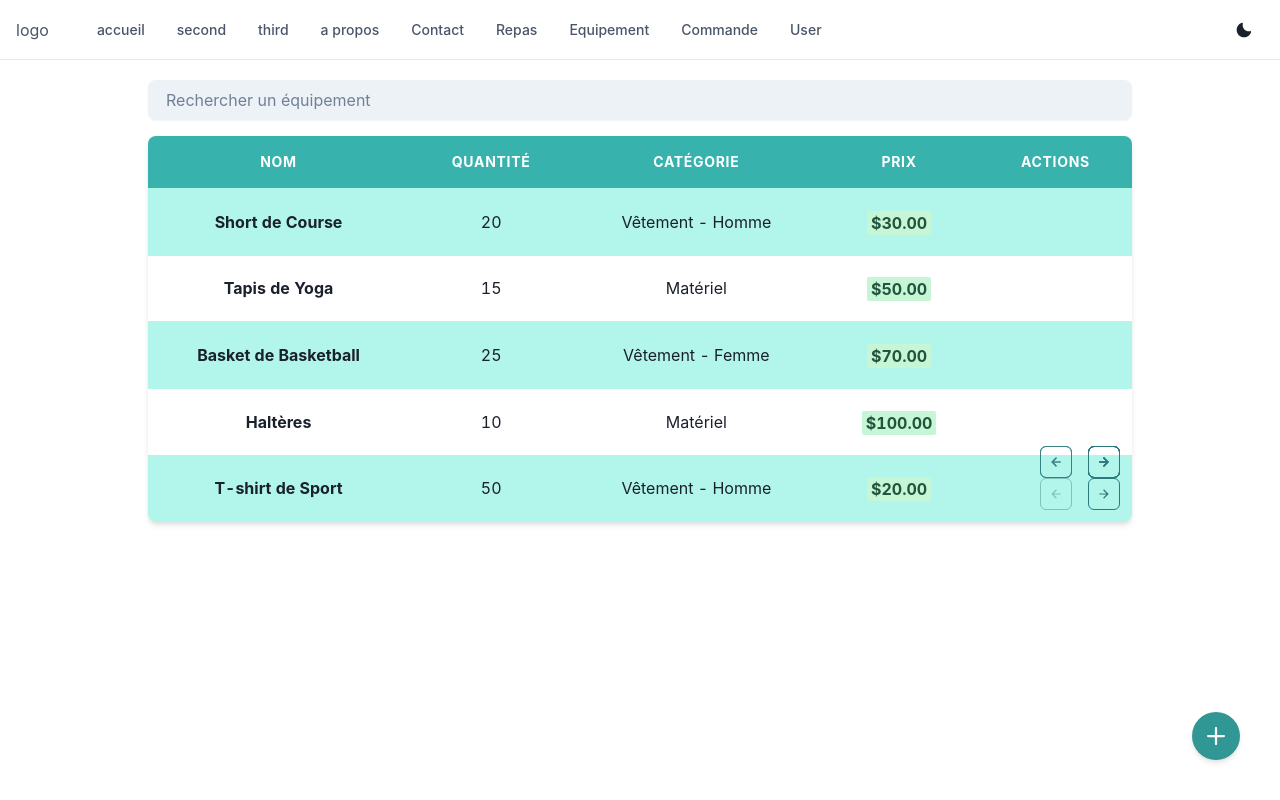
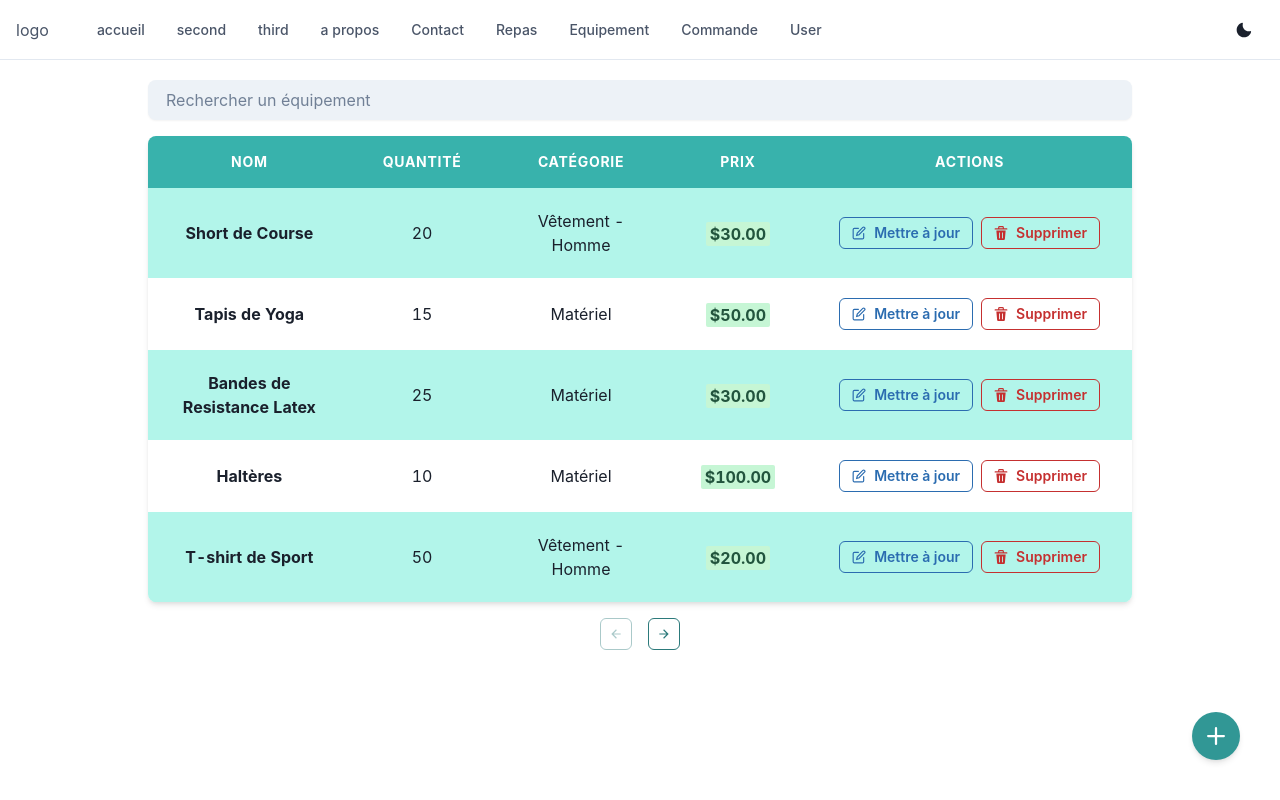
Before and after one commit to KabsiMontassar/mood-food, a React (Vite) app: page /Equipement in a window 1280 px wide. Built offline with nearby package versions, Linux system fonts and the light colour scheme.

Commit message:
Added "Enregistrer," "Annuler," and "Équipement suivant" buttons in the sidebar for updating equipment.

```diff
--- a/src/Pages/Equipement.jsx
+++ b/src/Pages/Equipement.jsx
@@ -11,12 +11,12 @@ const GestionEquipement = () => {
   const initialEquipements = [
     { nom: 'Short de Course', quantite: 20, categorie: 'Vêtement', prix: 30, sousCategorie: 'Homme' },
     { nom: 'Tapis de Yoga', quantite: 15, categorie: 'Matériel', prix: 50, sousCategorie: '' },
-    { nom: 'Basket de Basketball', quantite: 25, categorie: 'Vêtement', prix: 70, sousCategorie: 'Femme' },
+    { nom: 'Bandes de Resistance Latex', quantite: 25, categorie: 'Matériel', prix: 30, sousCategorie: '' },
     { nom: 'Haltères', quantite: 10, categorie: 'Matériel', prix: 100, sousCategorie: '' },
     { nom: 'T-shirt de Sport', quantite: 50, categorie: 'Vêtement', prix: 20, sousCategorie: 'Homme' },
     { nom: 'Rameur', quantite: 5, categorie: 'Matériel', prix: 300, sousCategorie: '' },
     { nom: 'Legging de Yoga', quantite: 35, categorie: 'Vêtement', prix: 40, sousCategorie: 'Femme' },
-    { nom: 'Ballon de Football', quantite: 20, categorie: 'Matériel', prix: 25, sousCategorie: '' },
+    { nom: 'Ceinture de sudation', quantite: 20, categorie: 'Matériel', prix: 25, sousCategorie: '' },
     { nom: 'Chaussures de Running', quantite: 18, categorie: 'Vêtement', prix: 60, sousCategorie: 'Homme' },
     { nom: 'Kettlebell', quantite: 8, categorie: 'Matériel', prix: 80, sousCategorie: '' }
   ];
@@ -30,7 +30,6 @@ const GestionEquipement = () => {
   const { isOpen, onOpen, onClose } = useDisclosure();
   const btnRef = React.useRef();
 
-  // Pagination state
   const [currentPage, setCurrentPage] = useState(0);
   const itemsPerPage = 5;
 
@@ -78,7 +77,6 @@ const GestionEquipement = () => {
     equipement.nom.toLowerCase().includes(recherche.toLowerCase())
   );
 
-  // Paginated equipment
   const paginatedEquipements = equipementsFiltres.slice(
     currentPage * itemsPerPage,
     (currentPage + 1) * itemsPerPage
@@ -96,8 +94,15 @@ const GestionEquipement = () => {
     }
   };
 
+  const handleNextEquipement = () => {
+    const nextIndex = editingIndex + 1;
+    if (nextIndex < equipements.length) {
+      openDrawerForEdit(nextIndex);
+    }
+  };
+
   return (
-    <Box p={5} maxW="container.lg" mx="auto" position="relative">
+    <Box p={5} maxW="container.lg" mx="auto">
       <Input
         placeholder="Rechercher un équipement"
         value={recherche}
@@ -133,42 +138,41 @@ const GestionEquipement = () => {
                 </Badge>
               </Td>
               <Td textAlign="center">
-              <HStack position="absolute" bottom={16} right={8} spacing={4}>
-  <IconButton
-    onClick={handlePreviousPage}
-    icon={<ArrowBackIcon />}
-    colorScheme="teal"
-    variant="outline"
-    aria-label="Page précédente"
-    size="sm"  // Smaller size
-    isDisabled={currentPage === 0}
-  />
-  <IconButton
-    onClick={handleNextPage}
-    icon={<ArrowForwardIcon />}
-    colorScheme="teal"
-    variant="outline"
-    aria-label="Page suivante"
-    size="sm"  // Smaller size
-    isDisabled={(currentPage + 1) * itemsPerPage >= equipementsFiltres.length}
-  />
-</HStack>
-
+                <HStack spacing={2} justifyContent="center">
+                  <Button
+                    leftIcon={<EditIcon />}
+                    onClick={() => mettreAJourEquipement(index)}
+                    colorScheme="blue"
+                    variant="outline"
+                    size="sm"
+                  >
+                    Mettre à jour
+                  </Button>
+                  <Button
+                    leftIcon={<DeleteIcon />}
+                    onClick={() => supprimerEquipement(index)}
+                    colorScheme="red"
+                    variant="outline"
+                    size="sm"
+                  >
+                    Supprimer
+                  </Button>
+                </HStack>
               </Td>
             </Tr>
           ))}
         </Tbody>
       </Table>
 
-      {/* Pagination Arrows */}
-      <HStack position="absolute" bottom={8} right={8} spacing={4}>
+
+      <HStack justifyContent="center" mt={4} spacing={4}>
         <IconButton
           onClick={handlePreviousPage}
           icon={<ArrowBackIcon />}
           colorScheme="teal"
           variant="outline"
           aria-label="Page précédente"
-          size="sm"  // Smaller size
+          size="sm"
           isDisabled={currentPage === 0}
         />
         <IconButton
@@ -177,7 +181,7 @@ const GestionEquipement = () => {
           colorScheme="teal"
           variant="outline"
           aria-label="Page suivante"
-          size="sm"  // Smaller size
+          size="sm"
           isDisabled={(currentPage + 1) * itemsPerPage >= equipementsFiltres.length}
         />
       </HStack>
@@ -248,13 +252,20 @@ const GestionEquipement = () => {
             </VStack>
           </DrawerBody>
 
-          <DrawerFooter>
-            <Button variant="outline" mr={3} onClick={onClose}>
-              Annuler
-            </Button>
-            <Button colorScheme="teal" onClick={ajouterEquipement}>
-              {editingIndex !== null ? 'Enregistrer' : 'Ajouter'}
-            </Button>
+          <DrawerFooter justifyContent="space-between">
+            <HStack>
+              <Button variant="outline" mr={3} onClick={onClose}>
+                Annuler
+              </Button>
+              <Button colorScheme="teal" onClick={ajouterEquipement}>
+                {editingIndex !== null ? 'Enregistrer' : 'Ajouter'}
+              </Button>
+            </HStack>
+            {editingIndex !== null && editingIndex < equipements.length - 1 && (
+              <Button colorScheme="teal" onClick={handleNextEquipement}>
+                Équipement suivant
+              </Button>
+            )}
           </DrawerFooter>
         </DrawerContent>
       </Drawer>
--- /dev/null
+++ b/src/Pages/Repas.jsx
@@ -0,0 +1,8 @@
+import React, { useState } from 'react';
+const Repas = () => {
+    return (
+        <div>Repas</div>
+      )
+};
+
+export default Repas;
```
